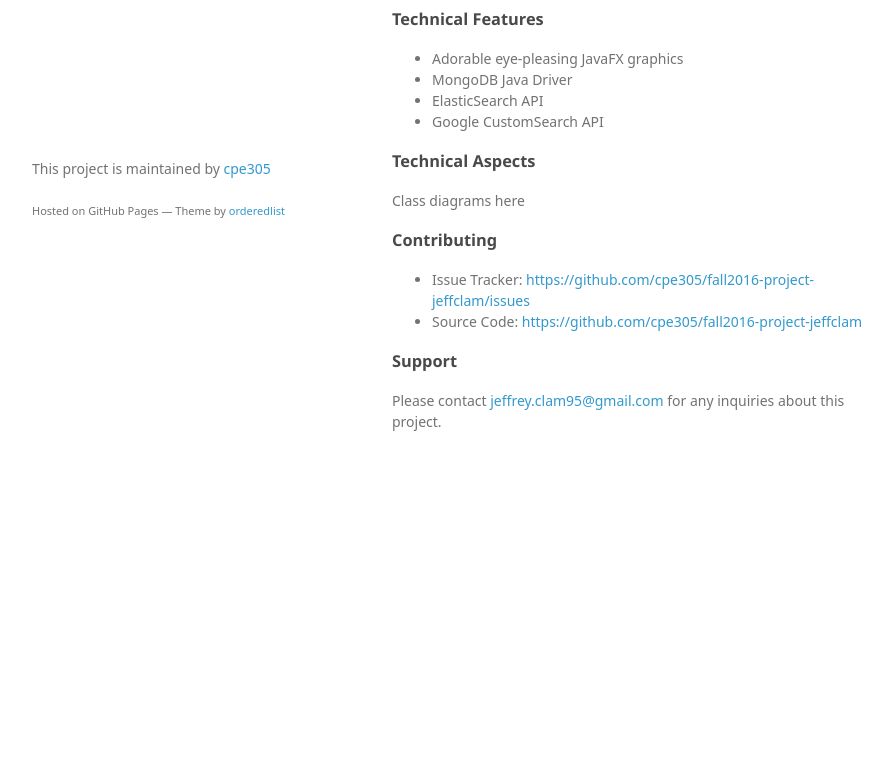
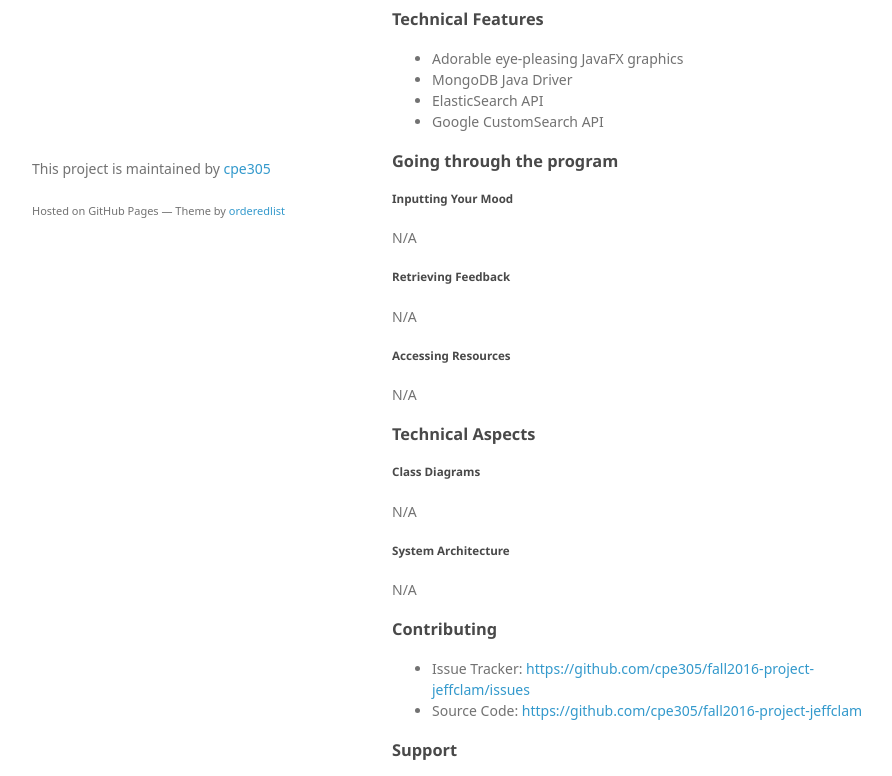
Before and after one commit to cpe305/fall2016-project-jeffclam, a plain HTML site: page index.html in a window 1280 px wide. Shown: the part 510-1286 px from the top of the page, without its empty margins (178-1070 px from the left). Before the commit the page ends 1012 px from the top, so only its background shows below. Drawn offline with Linux system fonts and the light colour scheme; a web font is replaced by a local one.

Commit message:
Create gh-pages branch via GitHub

```diff
--- a/index.html
+++ b/index.html
@@ -59,9 +59,35 @@
 </ul>
 
 <h3>
+<a id="going-through-the-program" class="anchor" href="#going-through-the-program" aria-hidden="true"><span aria-hidden="true" class="octicon octicon-link"></span></a>Going through the program</h3>
+
+<h5>
+<a id="inputting-your-mood" class="anchor" href="#inputting-your-mood" aria-hidden="true"><span aria-hidden="true" class="octicon octicon-link"></span></a>Inputting Your Mood</h5>
+
+<p>N/A</p>
+
+<h5>
+<a id="retrieving-feedback" class="anchor" href="#retrieving-feedback" aria-hidden="true"><span aria-hidden="true" class="octicon octicon-link"></span></a>Retrieving Feedback</h5>
+
+<p>N/A</p>
+
+<h5>
+<a id="accessing-resources" class="anchor" href="#accessing-resources" aria-hidden="true"><span aria-hidden="true" class="octicon octicon-link"></span></a>Accessing Resources</h5>
+
+<p>N/A</p>
+
+<h3>
 <a id="technical-aspects" class="anchor" href="#technical-aspects" aria-hidden="true"><span aria-hidden="true" class="octicon octicon-link"></span></a>Technical Aspects</h3>
 
-<p>Class diagrams here</p>
+<h5>
+<a id="class-diagrams" class="anchor" href="#class-diagrams" aria-hidden="true"><span aria-hidden="true" class="octicon octicon-link"></span></a>Class Diagrams</h5>
+
+<p>N/A</p>
+
+<h5>
+<a id="system-architecture" class="anchor" href="#system-architecture" aria-hidden="true"><span aria-hidden="true" class="octicon octicon-link"></span></a>System Architecture</h5>
+
+<p>N/A</p>
 
 <h3>
 <a id="contributing" class="anchor" href="#contributing" aria-hidden="true"><span aria-hidden="true" class="octicon octicon-link"></span></a>Contributing</h3>
--- a/params.json
+++ b/params.json
@@ -1,6 +1,6 @@
 {
   "name": "TheraPC",
   "tagline": "fall2016-project-jeffclam created by GitHub Classroom",
-  "body": "# TheraPC\r\nWelcome to TheraPC!  TheraPC is a program that wants to make you feel better and solve your problems.\r\n\r\n### What is TheraPC?\r\nWhat is it?\r\n>TheraPC is an individual software project that accepts your current emotion and personal problem to return a song to listen to and resources it finds helpful.\r\n\r\nHow does it do it?\r\n>TheraPC activates a program with a JavaFX GUI that prompts the user to input an emotion.  It will check its' MongoDB mood database for reference, and will find an appropriate song to give back in its' MongoDB song database.  It will then prompt the user to input an explanation to their problem, scan through for keywords, and search for resources on the internet to return.\r\n\r\n### Technical Features\r\n- Adorable eye-pleasing JavaFX graphics\r\n- MongoDB Java Driver\r\n- ElasticSearch API\r\n- Google CustomSearch API\r\n\r\n### Technical Aspects\r\nClass diagrams here\r\n\r\n### Contributing\r\n- Issue Tracker: https://github.com/cpe305/fall2016-project-jeffclam/issues\r\n- Source Code: https://github.com/cpe305/fall2016-project-jeffclam\r\n\r\n### Support\r\nPlease contact jeffrey.clam95@gmail.com for any inquiries about this project.\r\n",
+  "body": "# TheraPC\r\nWelcome to TheraPC!  TheraPC is a program that wants to make you feel better and solve your problems.\r\n\r\n### What is TheraPC?\r\nWhat is it?\r\n>TheraPC is an individual software project that accepts your current emotion and personal problem to return a song to listen to and resources it finds helpful.\r\n\r\nHow does it do it?\r\n>TheraPC activates a program with a JavaFX GUI that prompts the user to input an emotion.  It will check its' MongoDB mood database for reference, and will find an appropriate song to give back in its' MongoDB song database.  It will then prompt the user to input an explanation to their problem, scan through for keywords, and search for resources on the internet to return.\r\n\r\n### Technical Features\r\n- Adorable eye-pleasing JavaFX graphics\r\n- MongoDB Java Driver\r\n- ElasticSearch API\r\n- Google CustomSearch API\r\n\r\n### Going through the program\r\n##### Inputting Your Mood\r\nN/A\r\n##### Retrieving Feedback\r\nN/A\r\n##### Accessing Resources\r\nN/A\r\n\r\n### Technical Aspects\r\n##### Class Diagrams\r\nN/A\r\n##### System Architecture\r\nN/A\r\n\r\n### Contributing\r\n- Issue Tracker: https://github.com/cpe305/fall2016-project-jeffclam/issues\r\n- Source Code: https://github.com/cpe305/fall2016-project-jeffclam\r\n\r\n### Support\r\nPlease contact jeffrey.clam95@gmail.com for any inquiries about this project.\r\n",
   "note": "Don't delete this file! It's used internally to help with page regeneration."
 }
```
